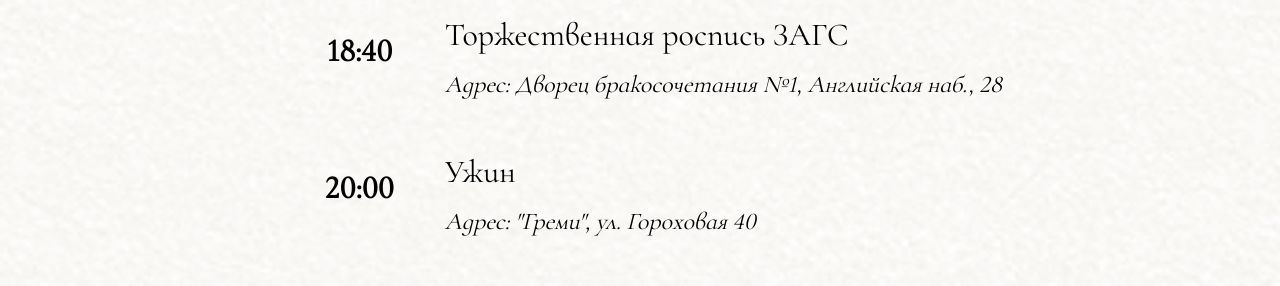
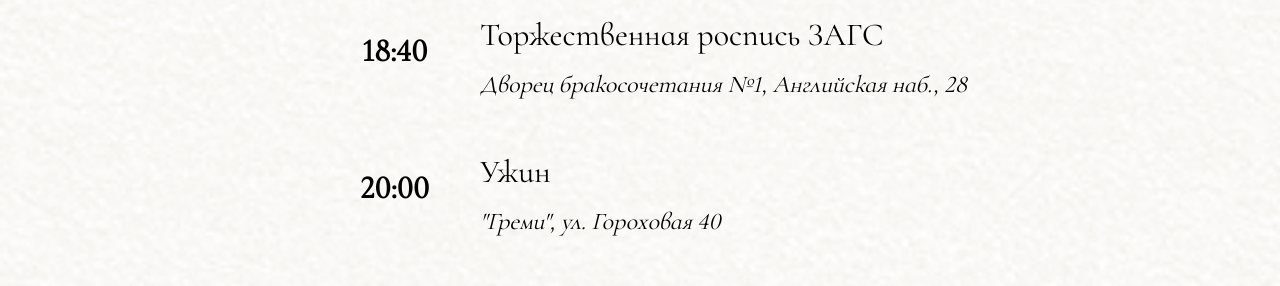
Before and after one commit to irenekurbanova/wedding-app, a React (Create React App) app: page / in a window 1280 px wide. Shown: the part 979-1265 px from the top of the page. Built offline with nearby package versions, Linux system fonts and the light colour scheme.

Commit message:
text edit programmjs

```diff
--- a/src/components/Programm.js
+++ b/src/components/Programm.js
@@ -14,7 +14,7 @@ const Programm = (props) => {
             <td>
               <span>Торжественная роспись ЗАГС</span>
               <span className={styles.address}>
-                Адрес: Дворец бракосочетания №1, Английская наб., 28
+                Дворец бракосочетания №1, Английская наб., 28
               </span>
             </td>
           </tr>
@@ -22,9 +22,7 @@ const Programm = (props) => {
             <th>20:00</th>
             <td>
               <span>Ужин</span>
-              <span className={styles.address}>
-                Адрес: "Греми", ул. Гороховая 40
-              </span>
+              <span className={styles.address}>"Греми", ул. Гороховая 40</span>
             </td>
           </tr>
         </tbody>
```
Also changed, not shown: src/components/UI/ConfirmationButton.module.css (+0 -7 lines).
